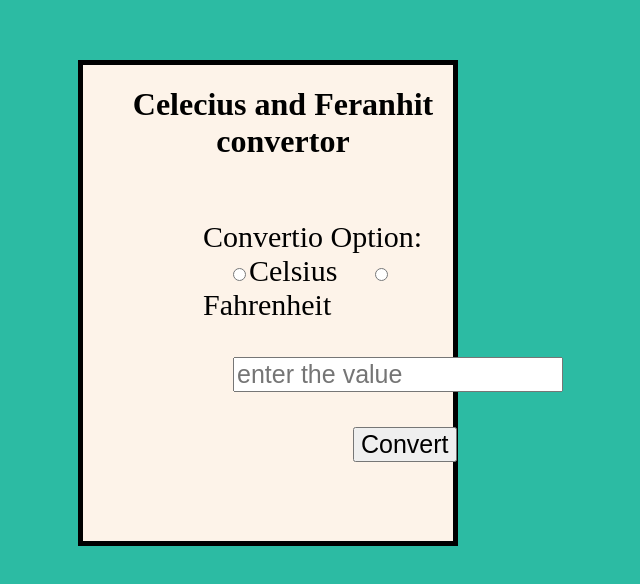
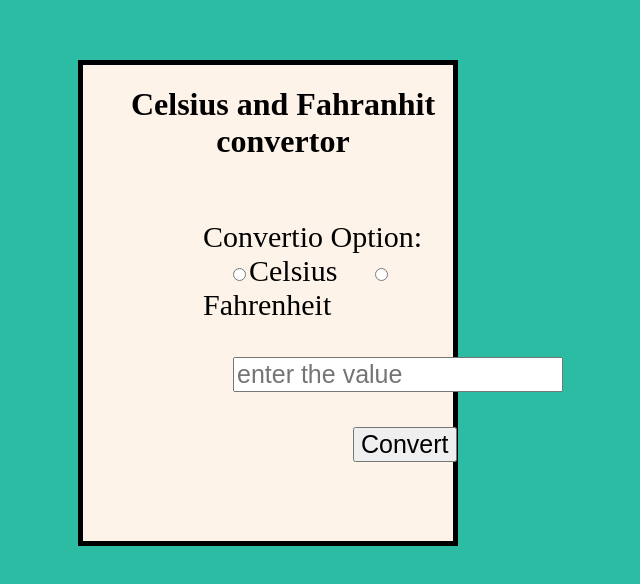
Before and after one commit to ParanjothiR/Paranjothi-projects, a plain HTML site: page celecius to feranhit/index.html in a window 1280 px wide. Shown: the part 190-774 px from the top of the page, without its empty margins (372-1012 px from the left). Drawn offline with Linux system fonts and the light colour scheme.

Commit message:
Update index.html

```diff
--- a/celecius to feranhit/index.html
+++ b/celecius to feranhit/index.html
@@ -9,7 +9,7 @@
 </head>
 <body>
     <div id="container">
-        <h1 id="head">Celecius and Feranhit convertor</h1><br>
+        <h1 id="head">Celsius and Fahranhit convertor</h1><br>
         <div id="sub">
             <label for="conversion">Convertio Option:</label>
             <input type="radio" name="conversion" id="conversion" value="Celsius"><label>Celsius </label>
```
